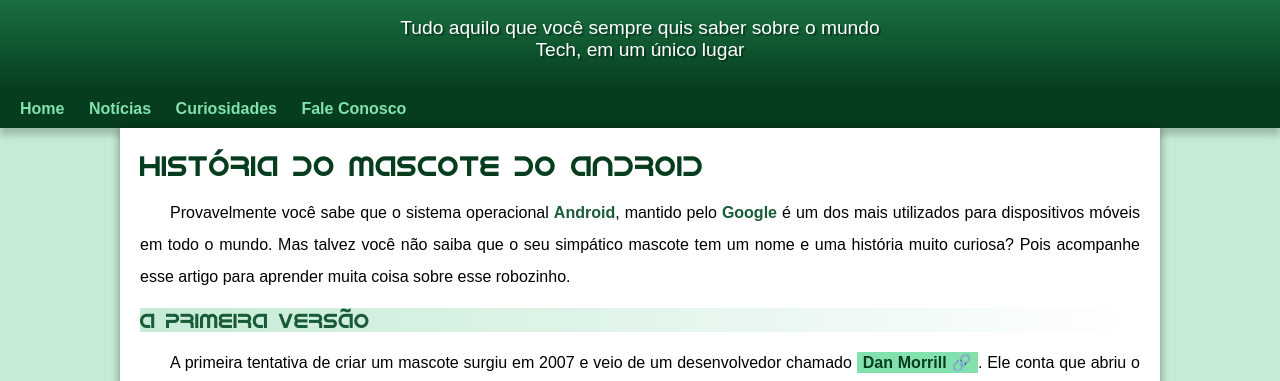
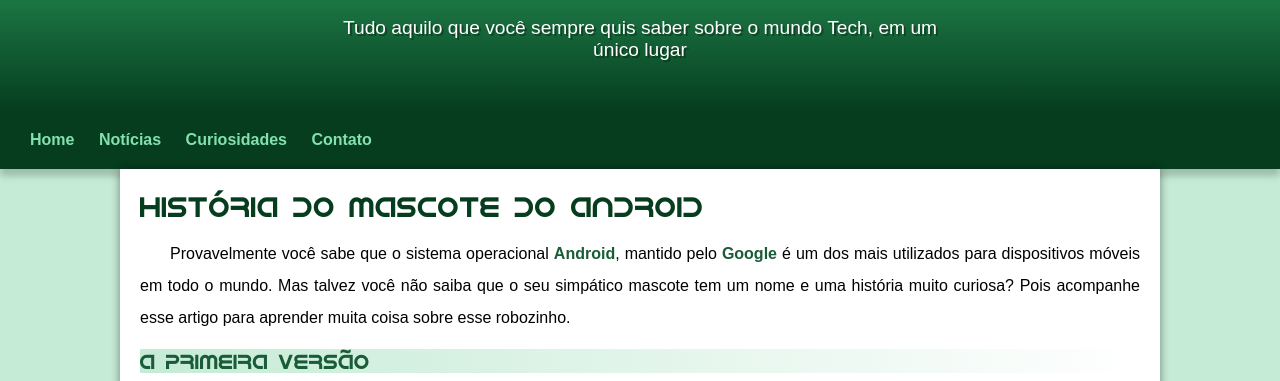
Before and after one commit to ThiagoDesWEb/projeto-adroid, a plain HTML site: page index.html in a window 1280 px wide. Shown: the part 100-481 px from the top of the page. Drawn offline with Linux system fonts and the light colour scheme.

Commit message:
padding e width corrigido

```diff
--- a/estilo/style.css
+++ b/estilo/style.css
@@ -54,17 +54,17 @@ header > p {
     font-family: var(--fonte-padrao);
     font-size: 1.2em;
     color: white;
-    max-width: 500px;
+    max-width: 600px;
     margin: auto;
     padding-right: 10px;
     padding-left: 10px;
-    padding-bottom: 10px;
+    padding-bottom: 50px;
     text-shadow: 2px 2px 0px rgba(0, 0, 0, 0.322);
 }
 
 nav {
     background-color: var(--cor5);
-    padding: 10px;
+    padding: 20px;
     box-shadow: 0px 7px 7px rgba(0, 0, 0, 0.205);
 }
 
--- a/index.html
+++ b/index.html
@@ -17,7 +17,7 @@
         <a href="#">Home</a>
         <a href="#">Notícias</a>
         <a href="#">Curiosidades</a>
-        <a href="#">Fale Conosco</a>
+        <a href="#">Contato</a>
     </nav>
     <main>
         <article>
```
